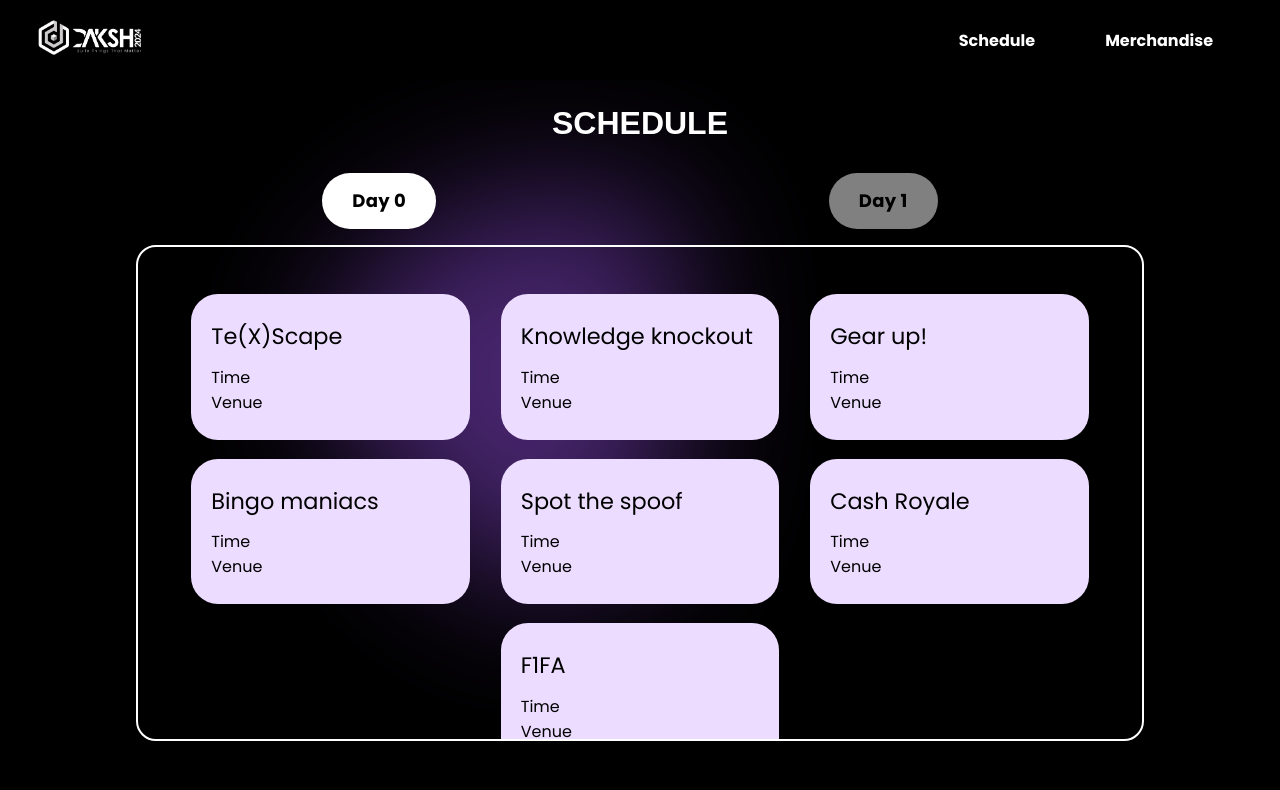
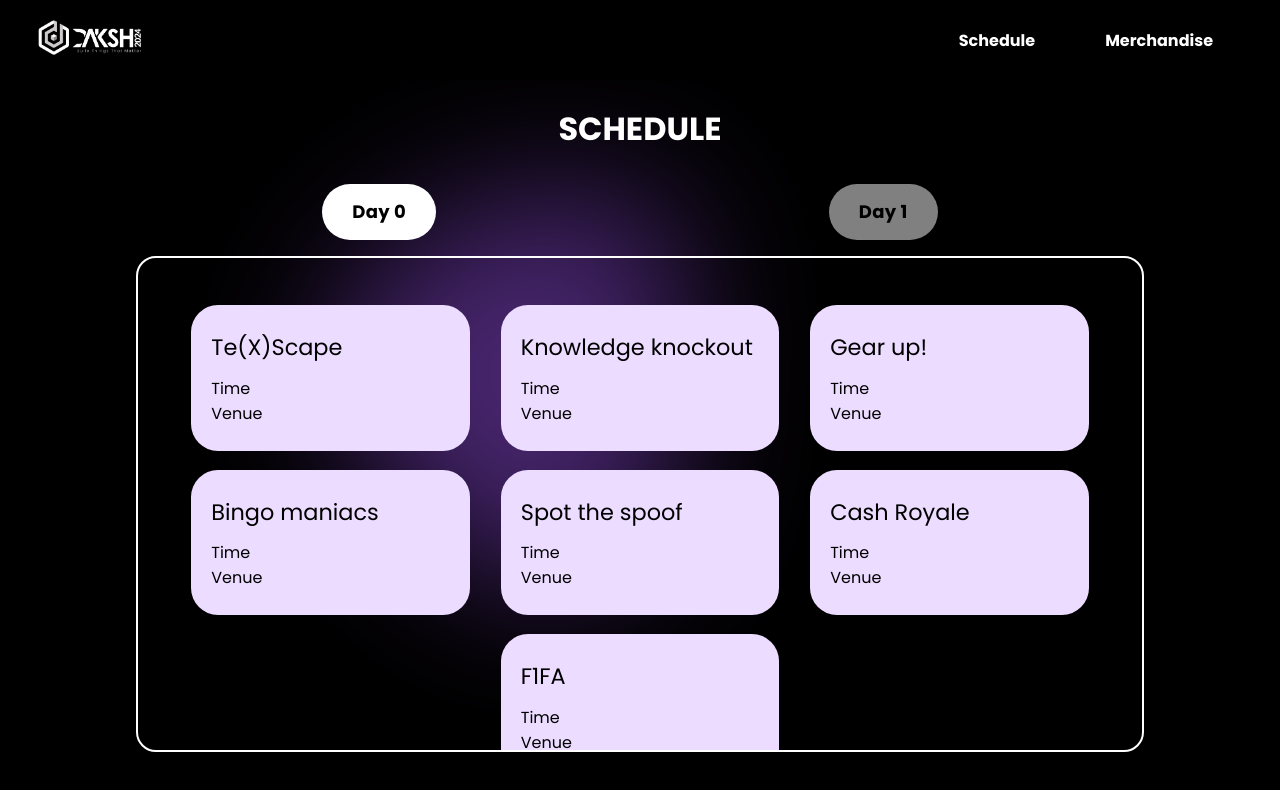
Before and after one commit to Daksh-SASTRA/utsav-web, a Next.js app: page /schedule in a window 1280 px wide. Shown: the top 790 px of the page. Built offline with nearby package versions, Linux system fonts and the light colour scheme.

Commit message:
Update schedule.module.css - updated title font

```diff
--- a/src/components/Schedule/schedule.module.css
+++ b/src/components/Schedule/schedule.module.css
@@ -18,7 +18,7 @@
 .scheduleHeadingMain{
   padding: 10px 0px;
   margin:5px;
-  font-family: title, sans-serif;
+  font-family: 'Poppins', sans-serif;
   font-size: 2rem;
   color: white;
   font-weight: bold;
```
